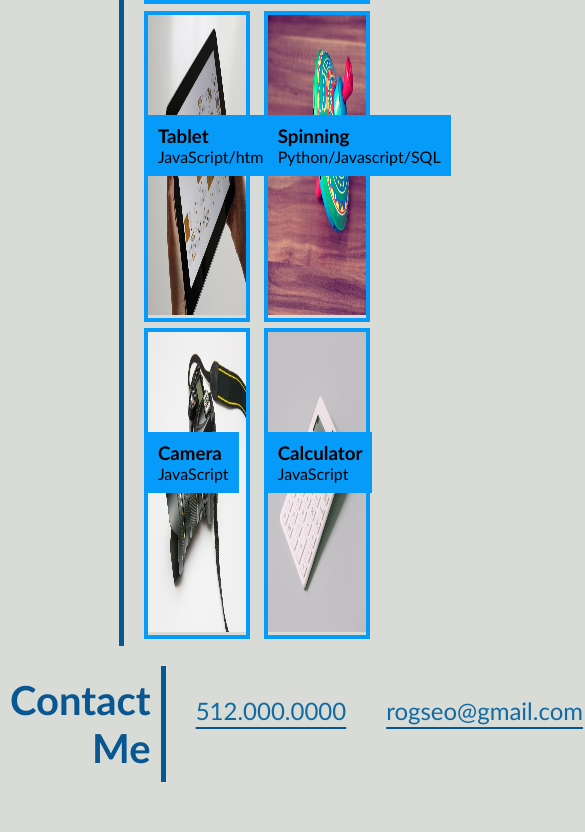
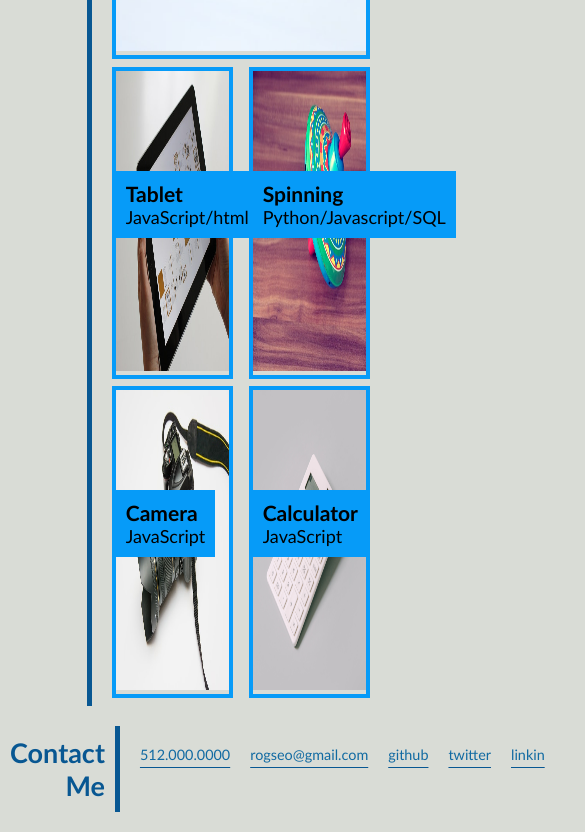
Before and after one commit to rogseo/myFirstPortfolio, a plain HTML site: page index.html in a window 390 px wide. Shown: the part 1432-2264 px from the top of the page, 585 px wide, since content can reach past the window. Before the commit the page ends 2234 px from the top, so only its background shows below. Drawn offline with Linux system fonts and the light colour scheme.

Commit message:
edit readme

```diff
--- a/assets/css/style.css
+++ b/assets/css/style.css
@@ -13,6 +13,7 @@
 body {
     background-color:#d9dcd6;
     font-family: "Gill Sans", sans-serif;
+    font-size: 18px;
 }
 
 header {
@@ -184,20 +185,41 @@
 #contactme li{
     font-size: 150%;
     list-style: none;
-    margin:20px;
-    flex:0 1 10%;
+    margin:10px;
+    width:fit-content;
 }
+
 #contactme a{
     color:var(--bluecolor);
     text-decoration-color:var(--navy);
     text-underline-offset: 7px;
 }
 #contactme article{
-    width:100%;
+    flex:0 0 80%;
 
 }
 #contactme a:hover{
     background-color: var(--navy);
     color:var(--white);
 }
-media
+@media screen and (max-width: 992px) {
+    #contactme li{
+        font-size: 100%;
+    }
+    .row h1{
+        font-size: 200%;
+    }
+
+
+
+  }
+
+  /* Cards are stacked on top of each other at 768px or smaller */
+  @media screen and (max-width: 768px) {
+    #contactme li{
+        font-size: 80%;
+    }
+    .row h1{
+        font-size: 150%;
+    }
+  }
```
Also changed, not shown: assets/images/Portfolio_mockup.png (added), 2 other files.
